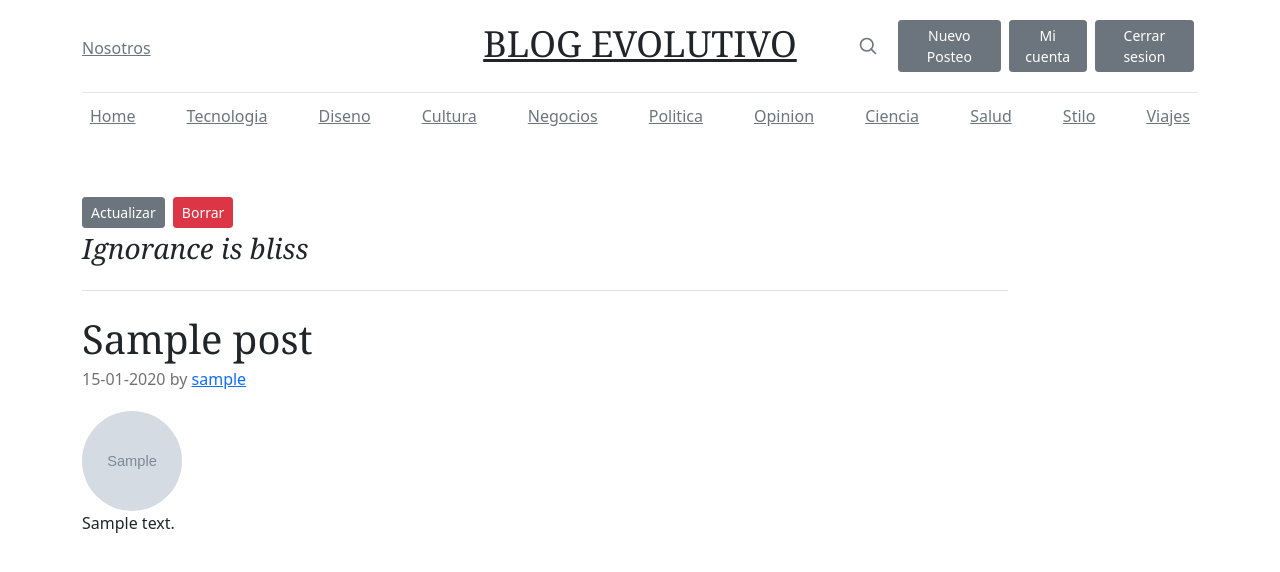
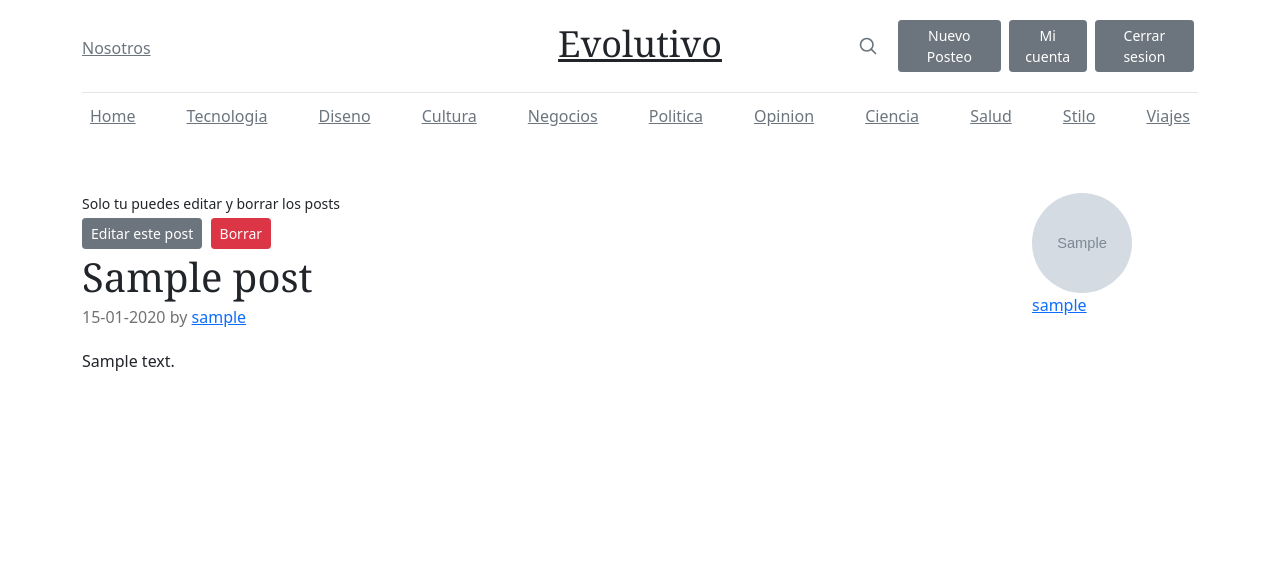
Before and after one commit to blass1/flaskblog, a Flask app: page /post/1 in a window 1280 px wide. Shown: the top 572 px of the page. Run offline with Flask 2, Linux system fonts and the light colour scheme; a user stored in the database is signed in; tables that the repository leaves empty hold one stand-in row (values such as "Sample post"); grey boxes marked "Sample" are stand-in pictures; some libraries are stand-ins or nearby versions.

Commit message:
Modificaciones en los templates

```diff
--- a/flaskblog/templates/home.html
+++ b/flaskblog/templates/home.html
@@ -6,7 +6,7 @@
 		<div class="col-md-12 px-0">
 		<h1 class="display-3 fst-italic ">{{ post.title }}</h1>
 		<small class="text-muted">{{ post.date_posted.strftime('%d-%m-%Y') }}</small>
-		<p class="lead my-3">{{ post.content }}</p>
+		<p class="lead my-3">{{ post.content|truncate(300) }}</p>
 		<h2 class="lead m-3"><a class="article-title" href="{{ url_for('posts.post', post_id=post.id) }}">Continuar leyendo...</a></h2>
 		</div>
 		<a class="mr-2" href="{{ url_for('users.user_posts', username=post.author.username) }}">Por {{ post.author.username }}</a>
--- a/flaskblog/templates/layout.html
+++ b/flaskblog/templates/layout.html
@@ -27,7 +27,7 @@
         <a class="link-secondary" href="{{ url_for('main.about')}}">Nosotros</a>
       </div>
       <div class="col-4 text-center">
-        <h1><a class="blog-header-logo text-dark" href="{{ url_for('main.home')}}">BLOG EVOLUTIVO</a></h1>
+        <h1><a class="blog-header-logo text-dark" href="{{ url_for('main.home')}}"> Evolutivo</a></h1>
       </div>
       <div class="col-4 d-flex justify-content-end align-items-center">
         <a class="link-secondary" href="#" aria-label="Search">
--- a/flaskblog/templates/login.html
+++ b/flaskblog/templates/login.html
@@ -45,7 +45,7 @@
 				</div>
 			</fieldset>
 			<div class="form-group">
-				{{ form.submit(class="btn btn-outline-info") }}
+				{{ form.submit(class="btn btn-outline-info m-3") }}
 				<small class="text-muted ml-2">
 					<a href="{{ url_for('users.reset_request') }}">Olvidaste tu password?</a>
 				</small>
--- a/flaskblog/templates/post.html
+++ b/flaskblog/templates/post.html
@@ -4,21 +4,27 @@
 		<div class="col-md-10">
 			{% if post.author == current_user %}
 				<div>
-					<a class="btn btn-secondary btn-sm mt-1 mb-1" href="{{ url_for('posts.update_post', post_id=post.id) }}">Actualizar</a>
+					<div class="row">
+					<small> Solo tu puedes editar y borrar los posts</small>
+					</div>
+					<a class="btn btn-secondary btn-sm mt-1 mb-1 " href="{{ url_for('posts.update_post', post_id=post.id) }}">Editar este post</a>
 					<!-- Para el boton delete le ponemos un modal de boostrap -->
 					<button type="button" class="btn btn-danger btn-sm m-1" data-toggle="modal" data-target="#deleteModal"> Borrar </button>
 				</div>
 			{% endif %}
-		<h3 class="pb-4 mb-4 fst-italic border-bottom">Ignorance is bliss</h3>
-
 		<article class="blog-post">
 			<h2 class="blog-post-title">{{ post.title }}</h2>
 			<div>
 			<p class="blog-post-meta">{{ post.date_posted.strftime('%d-%m-%Y') }} by <a class="mr-2" href="{{ url_for('users.user_posts', username=post.author.username) }}">{{ post.author.username }}</a></p>
-			<img class="rounded-circle article-img" src="{{ url_for('static', filename='profile_pics/' + post.author.image_file) }}">
 			</div>
 			<p>{{ post.content }}</p>
 		</article>
+		</div>
+		<div class="col-md-2">
+				<img class="rounded-circle article-img" src="{{ url_for('static', filename='profile_pics/' + post.author.image_file) }}">
+			<div class="row">
+			<a href="{{ url_for('users.user_posts', username=post.author.username) }}">{{ post.author.username }}</a>
+			</div>
 		</div>
 	</div>
 
```
Also changed, not shown: flaskblog/site.db.
